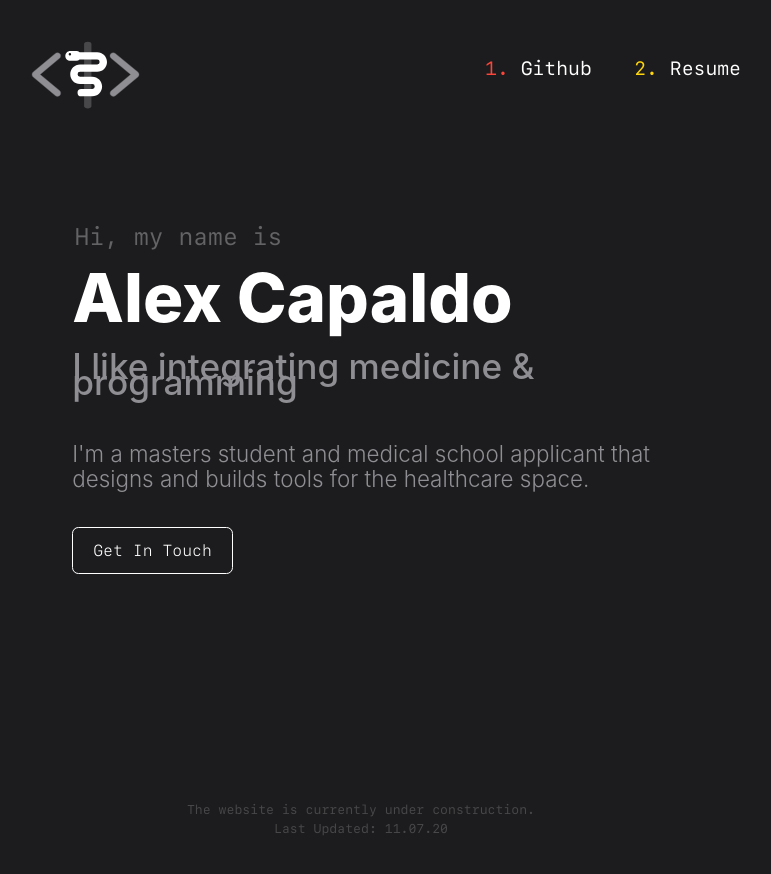
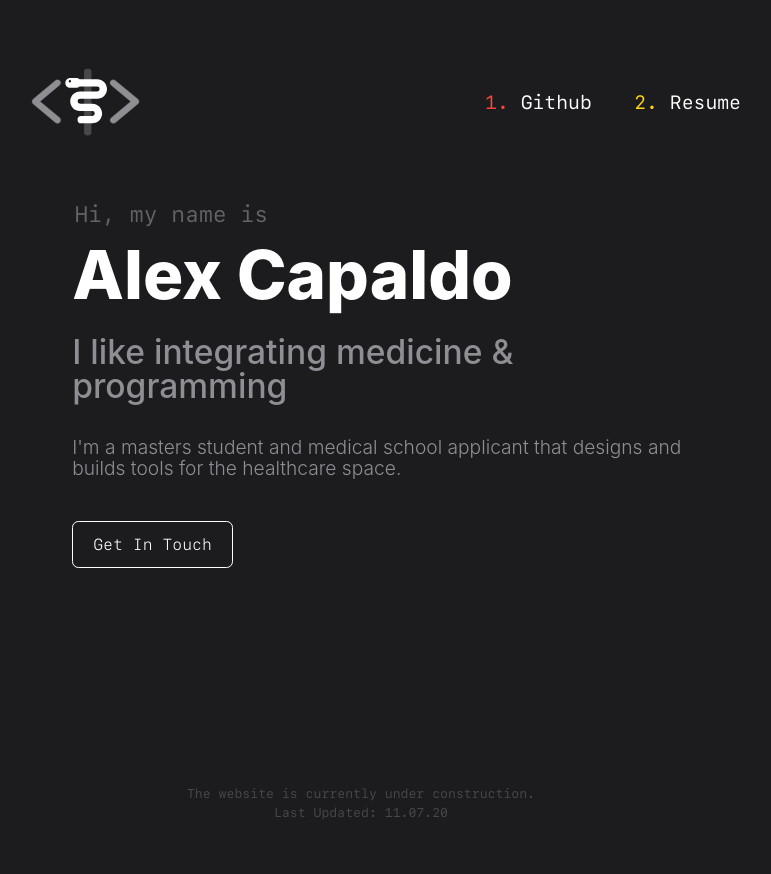
Before and after one commit to capaldo/capaldo.github.io, a Jekyll site: the page built from index.md, in a window 1280 px wide. Shown: the top 874 px of the page, without its empty margins (279-1050 px from the left). Built offline with Jekyll 4.4.1, drawn with Linux system fonts in a browser that asks for light colours; some web fonts are replaced.

Commit message:
alignment and font size changes

```diff
--- a/css/base.css
+++ b/css/base.css
@@ -105,6 +105,7 @@
     grid-area: headerRight;
     white-space: nowrap !important;
     place-self: center;
+    margin-top: 12px;
 }
 
 .iconHeader {
@@ -134,14 +135,13 @@
 .main {
     grid-area: main;
     place-self: center;
-    margin-bottom: 30%;
+    margin-bottom: 25%;
 }
 
 .mainText {
     line-height: 1.0em;
     margin-left: 12%;
-    max-width: 80%;
-    margin-top: 100px;
+    max-width: 85%;
 }
 
 h1.name {
@@ -158,7 +158,7 @@
     opacity: 0;
     text-align: left;
     font-family: "SFMono";
-    font-size: 1.5em;
+    font-size: 1.4em;
     font-weight: normal;
     color: var(--grey2);
     text-indent: 0.1em;
@@ -169,10 +169,11 @@
     opacity: 0;
     text-align: left;
     font-family: "SFProDisplay";
-    font-size: 2.2em;
+    font-size: 2.1em;
     font-weight: 500;
     color: var(--grey3);
     padding-top: 0.2em;
+    line-height: 1.0em;
     animation: fadeInUp 0.5s 3.7s ease-in-out forwards;
 }
 
@@ -180,10 +181,12 @@
     opacity: 0;
     text-align: left;
     font-family: "SFProText";
-    font-size: 1.4em;
+    font-size: 1.2em;
     font-weight: 300;
     color: var(--grey3);
     line-height: 1.1em;
+    margin-top: 1.8em;
+    margin-bottom: 3.0em;
     animation: fadeInUp 0.5s 3.8s ease-in-out forwards;
 }
 
```
